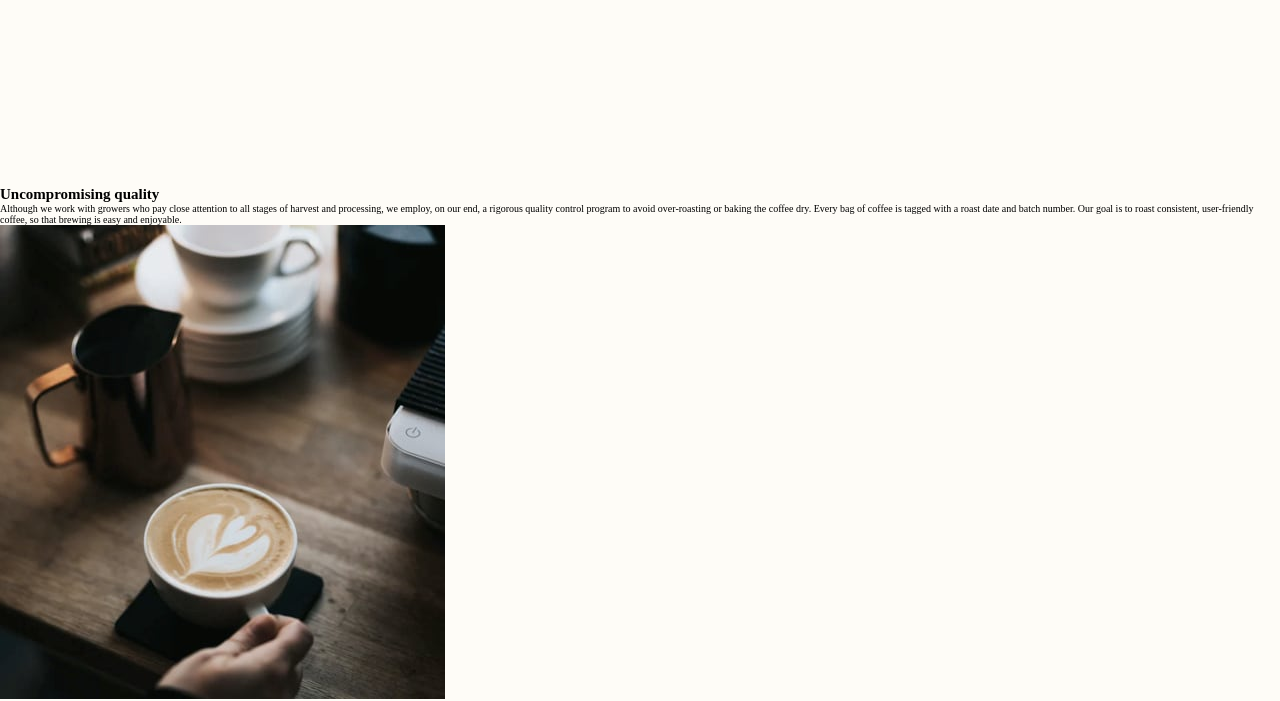
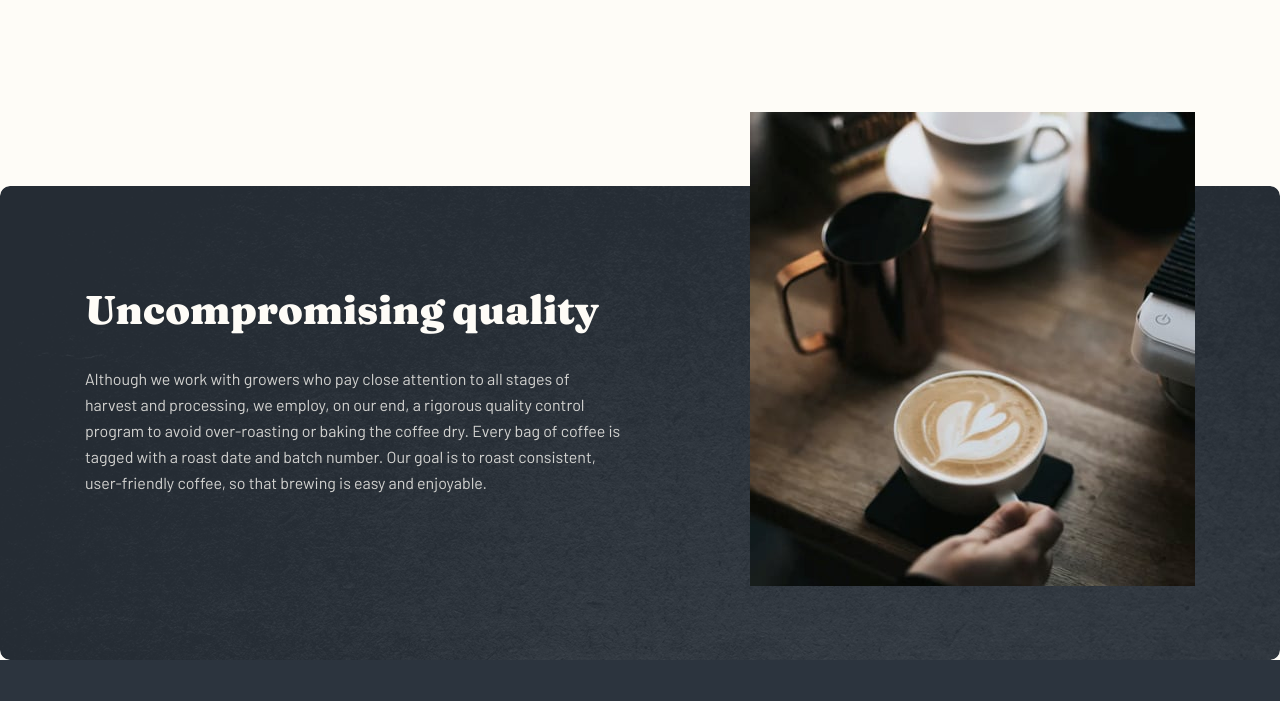
Before and after one commit to VladimirVolvakov/coffeeroasters-website, a website: page about-us.html in a window 1280 px wide. Shown: the part 1310-2011 px from the top of the page. Drawn offline with Linux system fonts and the light colour scheme.

Commit message:
style: add styles for section.quality in about-us.html

```diff
--- a/about-us.html
+++ b/about-us.html
@@ -83,8 +83,8 @@
       </section>
       <section class="quality">
         <div class="quality__text-container">
-          <h2 class="quality__heading">Uncompromising quality</h2>
-          <p class="quality__description">
+          <h2 class="heading-lg quality__heading">Uncompromising quality</h2>
+          <p class="font-body quality__description">
             Although we work with growers who pay close attention to all stages
             of harvest and processing, we employ, on our end, a rigorous quality
             control program to avoid over-roasting or baking the coffee dry.
--- a/sass/pages/_about-us.scss
+++ b/sass/pages/_about-us.scss
@@ -9,7 +9,8 @@
   border-radius: 10px;
   overflow: hidden;
   padding-left: 6.72%;
-  background: url("/assets/about/desktop/image-hero-whitecup.jpg"), lightgray 0px 0px / 100% 100% no-repeat;
+  background: url("/assets/about/desktop/image-hero-whitecup.jpg"),
+    lightgray 0px 0px / 100% 100% no-repeat;
   background-size: cover;
   display: flex;
   align-items: center;
@@ -55,3 +56,35 @@
     width: 100%;
   }
 }
+
+.quality {
+  height: 47.4rem;
+  width: 100%;
+  padding: 10rem 8.5rem 10rem;
+  background: url("/assets/about/desktop/bg-quality.png"),
+    lightgray 0px 0px / 100% 100% no-repeat;
+  border-radius: 10px;
+  display: flex;
+  justify-content: space-between;
+  align-items: start;
+
+  &__text-container {
+    width: 54rem;
+  }
+
+  &__heading {
+    margin-bottom: 3.2rem;
+    color: $color-cream;
+  }
+
+  &__description {
+    color: $color-cream;
+    opacity: 0.8;
+    width: 100%;
+  }
+
+  &__image {
+    position: relative;
+    top: -17.4rem;
+  }
+}
```
Also changed, not shown: css/style.css.
